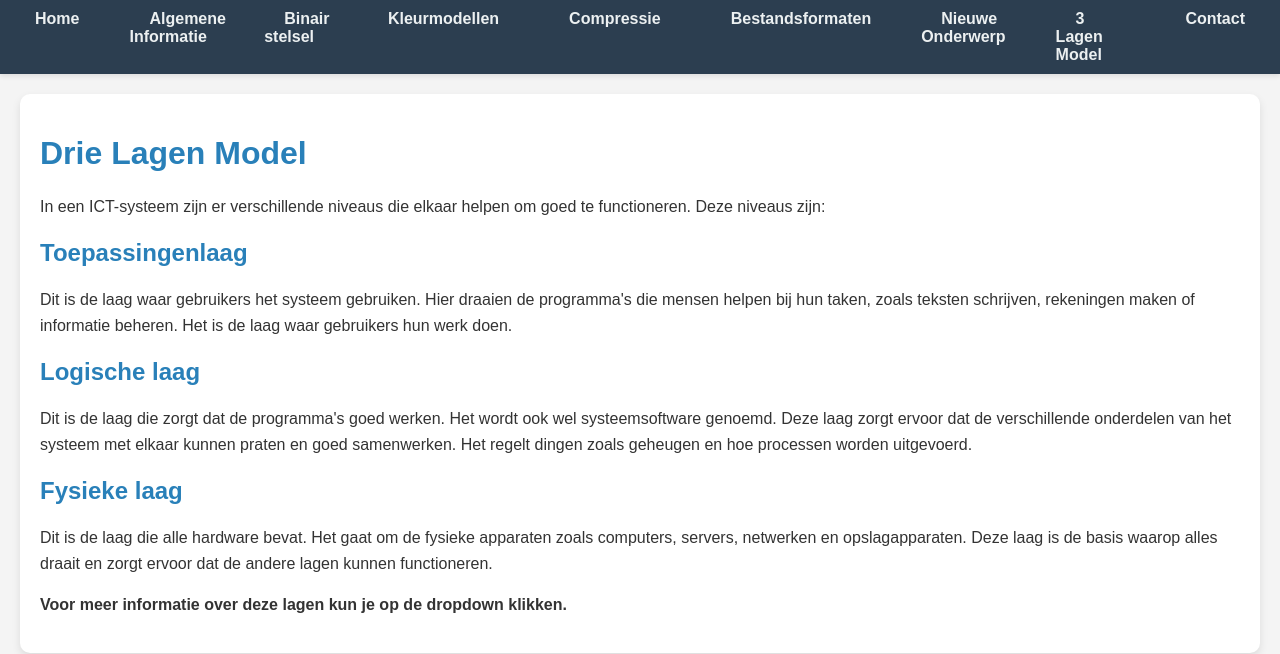
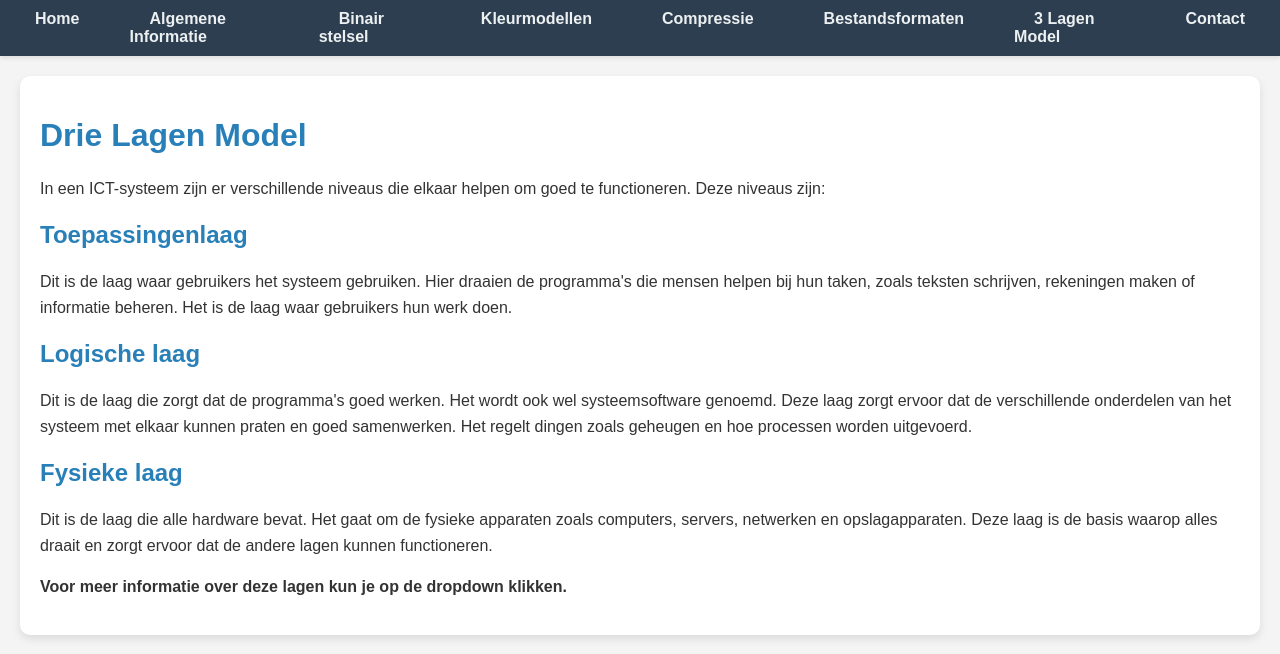
Before and after one commit to Nizaro9/Nizaro9.github.io, a plain HTML site: page dropdown.html in a window 1280 px wide. Shown: the top 654 px of the page. Drawn offline with Linux system fonts and the light colour scheme.

Commit message:
menu verwijderd

```diff
--- a/dropdown.html
+++ b/dropdown.html
@@ -17,7 +17,6 @@
             <li><a href="kleurmodellen.html">Kleurmodellen</a></li>
             <li><a href="compressie.html">Compressie</a></li>
             <li><a href="Bestandsformaten.html">Bestandsformaten</a></li>
-            <li><a href="NieuweOnderwerp.html">Nieuwe Onderwerp</a></li>
             <li class="dropdown">
                 <a href="dropdown.html">3 Lagen Model</a>
                 <ul class="submenu">
```
